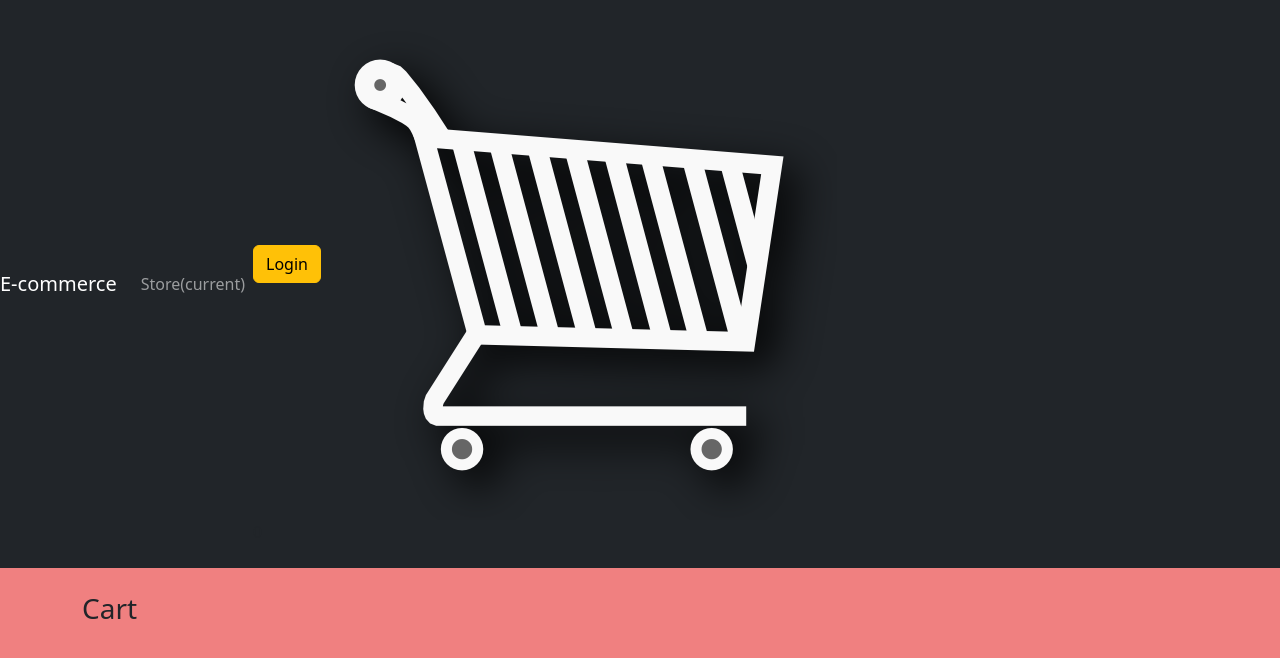
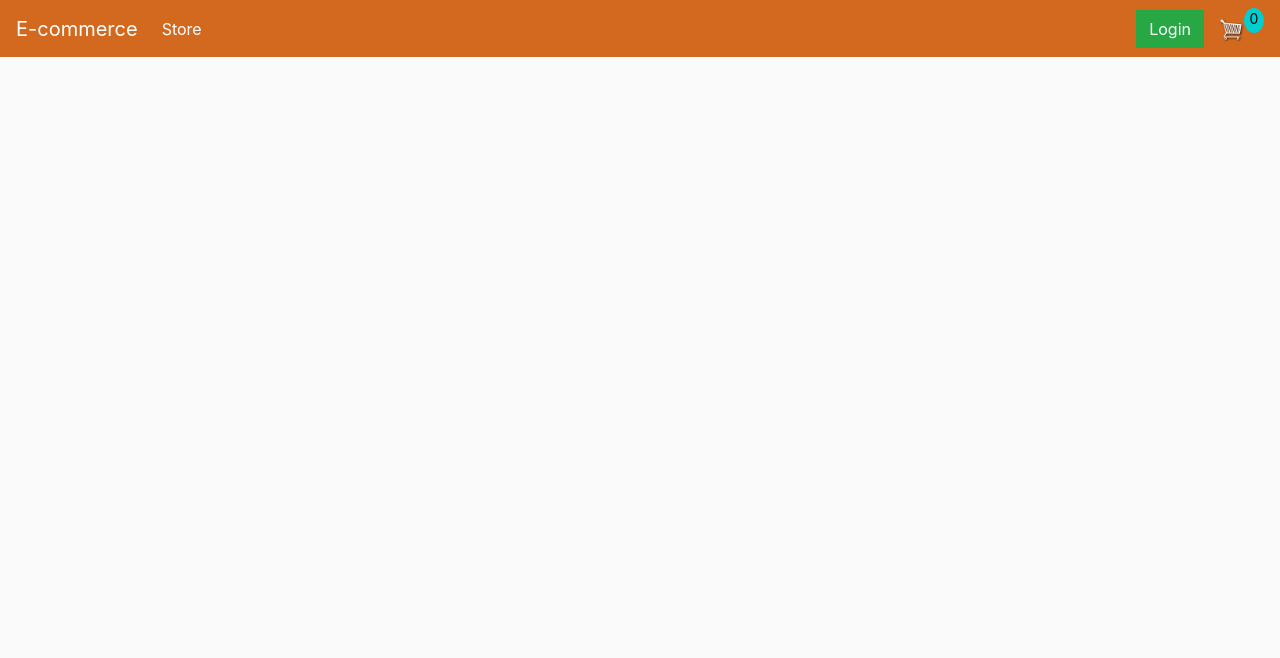
Before and after one commit to alessandrocapialbi/ecommerce, a Django app: template store/templates/store/cart.html in a window 1280 px wide. Shown: the top 658 px of the page. Run offline with Django 4.2, Linux system fonts and the light colour scheme; the template is opened without the code that fills it, so the values that code supplies are empty; parts of the project's set-up code (start-up, migrations or seed data) failed here and were passed over.

Commit message:
Setting up and styling navbar

```diff
--- a/static/CSS/style.css
+++ b/static/CSS/style.css
@@ -1,3 +1,97 @@
-body{
-    background-color: lightcoral;
+body {
+    background-color: hsl(0, 0%, 98%);
 }
+
+h1, h2, h3, h4, h5, h6 {
+    color: hsl(0, 0%, 30%);
+}
+
+.box-element {
+    box-shadow: hsl(0, 0%, 80%) 0 0 16px;
+    background-color: #fff;
+    border-radius: 4px;
+    padding: 10px;
+}
+
+.thumbnail {
+    width: 100%;
+    height: 200px;
+    -webkit-box-shadow: -1px -3px 5px -2px rgba(214, 214, 214, 1);
+    -moz-box-shadow: -1px -3px 5px -2px rgba(214, 214, 214, 1);
+    box-shadow: -1px -3px 5px -2px rgba(214, 214, 214, 1);
+}
+
+.product {
+    border-radius: 0 0 4px 4px;
+}
+
+.bg-dark {
+    background-color: chocolate !important;
+}
+
+#cart-icon {
+    width: 25px;
+    display: inline-block;
+    margin-left: 15px;
+}
+
+#cart-total {
+    display: block;
+    text-align: center;
+    color: black;
+    background-color: darkturquoise;
+    width: 20px;
+    height: 25px;
+    border-radius: 50%;
+    font-size: 14px;
+}
+
+.col-lg-4, .col-lg-6, .col-lg-8, .col-lg-12 {
+    margin-top: 10px;
+}
+
+.btn {
+    border-radius: 0;
+}
+
+.row-image {
+    width: 100px;
+}
+
+.form-field {
+    width: 250px;
+    display: inline-block;
+    padding: 5px;
+}
+
+.cart-row {
+    display: flex;
+    align-items: stretch;
+    padding-bottom: 10px;
+    margin-bottom: 10px;
+    border-bottom: 1px solid #ececec;
+
+}
+
+.quantity {
+    display: inline-block;
+    font-weight: 700;
+    padding-right: 10px;
+}
+
+.chg-quantity {
+    width: 12px;
+    cursor: pointer;
+    display: block;
+    margin-top: 5px;
+    transition: .1s;
+}
+
+.chg-quantity:hover {
+    opacity: .6;
+}
+
+
+.hidden {
+    display: none !important;
+}
--- a/store/templates/store/cart.html
+++ b/store/templates/store/cart.html
@@ -1,5 +1,5 @@
 {% extends 'store/index.html' %}
 {% load static %}
 {% block content %}
-    <h3>Cart</h3>
+
 {% endblock content %}
--- a/store/templates/store/checkout.html
+++ b/store/templates/store/checkout.html
@@ -1,5 +1,5 @@
 {% extends 'store/index.html' %}
 {% load static %}
 {% block content %}
-    <h3>Checkout</h3>
+
 {% endblock content %}
--- a/store/templates/store/index.html
+++ b/store/templates/store/index.html
@@ -3,11 +3,11 @@
 <html lang="en">
 <head>
     <meta charset="UTF-8">
-    <meta name="viewport" content="width=device-width, initial-scale=1, maximum-scale=1, minimum-scale=1"/>
     <title>E-Commerce</title>
-    <link href="https://cdn.jsdelivr.net/npm/bootstrap@5.3.0/dist/css/bootstrap.min.css" rel="stylesheet"
-          integrity="sha384-9ndCyUaIbzAi2FUVXJi0CjmCapSmO7SnpJef0486qhLnuZ2cdeRhO02iuK6FUUVM" crossorigin="anonymous">
+    <link rel="stylesheet" href="https://cdn.jsdelivr.net/npm/bootstrap@4.0.0/dist/css/bootstrap.min.css"
+          integrity="sha384-Gn5384xqQ1aoWXA+058RXPxPg6fy4IWvTNh0E263XmFcJlSAwiGgFAW/dAiS6JXm" crossorigin="anonymous">
     <link rel="stylesheet" type="text/css" href="{% static 'CSS/style.css' %}">
+    <meta name="viewport" content="width=device-width, initial-scale=1">
 </head>
 <body>
 <nav class="navbar navbar-expand-lg navbar-dark bg-dark">
@@ -20,12 +20,12 @@
     <div class="collapse navbar-collapse" id="navbarSupportedContent">
         <ul class="navbar-nav mr-auto">
             <li class="nav-item active">
-                <a class="nav-link" href="{% url 'store' %}">Store<span class="sr-only">(current)</span></a>
+                <a class="nav-link" href="{% url 'store' %}">Store</a>
             </li>
+
         </ul>
         <div class="form-inline my-2 my-lg-0">
-            <a href="#" class="btn btn-warning">Login</a>
-
+            <a href="#" class="btn btn-success">Login</a>
             <a href="{% url 'cart' %}">
                 <img id="cart-icon" src="{% static 'images/cart.png' %}">
             </a>
@@ -34,13 +34,20 @@
         </div>
     </div>
 </nav>
+
 <div class="container">
-    <br>
     {% block content %}
 
 
     {% endblock content %}
 </div>
 
+
+<script src="https://cdn.jsdelivr.net/npm/bootstrap@5.3.0/dist/js/bootstrap.bundle.min.js"
+        integrity="sha384-geWF76RCwLtnZ8qwWowPQNguL3RmwHVBC9FhGdlKrxdiJJigb/j/68SIy3Te4Bkz"
+        crossorigin="anonymous"></script>
+<script src="https://cdn.jsdelivr.net/npm/bootstrap@5.3.0/dist/js/bootstrap.min.js"
+        integrity="sha384-fbbOQedDUMZZ5KreZpsbe1LCZPVmfTnH7ois6mU1QK+m14rQ1l2bGBq41eYeM/fS"
+        crossorigin="anonymous"></script>
 </body>
 </html>
--- a/store/templates/store/store.html
+++ b/store/templates/store/store.html
@@ -1,5 +1,6 @@
 {% extends 'store/index.html' %}
 {% load static %}
 {% block content %}
-    <h3>Store</h3>
+
+
 {% endblock content %}
```
